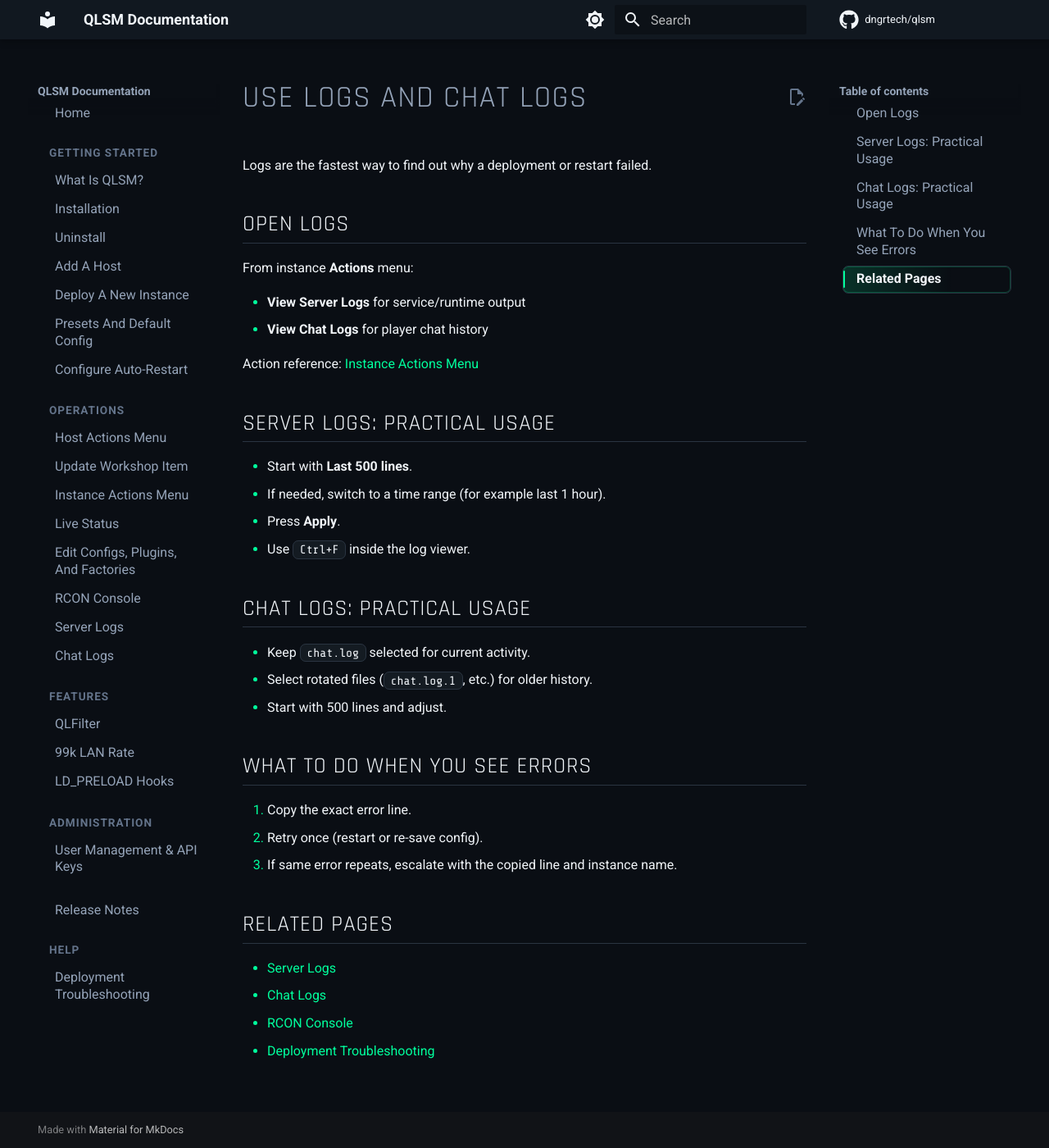
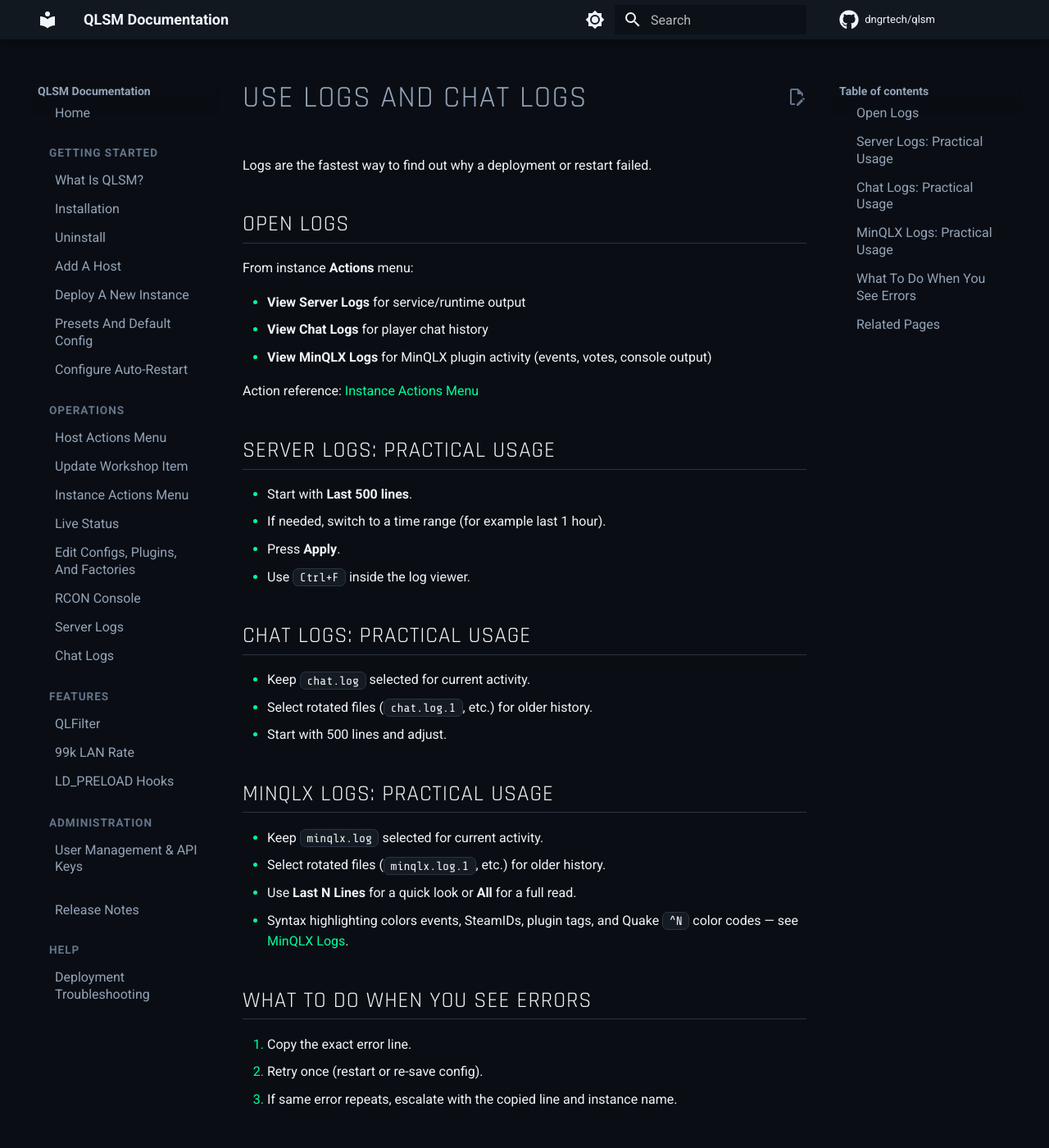
Before and after one commit to dngrtech/qlsm, an MkDocs documentation site: the page built from docs/user/operations/logs-and-chat.md, in a window 1280 px wide and 1400 px high. Shown: the whole window at 82% size. Built offline with MkDocs 1.6.1 and Material for MkDocs 9.7.7, drawn with Linux system fonts in a browser that asks for light colours; comment, search, counter and statistics services are not loaded.

Commit message:
docs(user): document MinQLX log viewer and syntax highlighting
Add operations/minqlx-logs.md, register it in the docs nav (index.json,
index.md), reference it from logs-and-chat.md and instance-actions-menu.md,
and add a README feature bullet.

```diff
--- a/docs/user/index.json
+++ b/docs/user/index.json
@@ -71,6 +71,11 @@
         "id": "chat-logs",
         "title": "Chat Logs",
         "path": "/docs/operations/chat-logs.md"
+      },
+      {
+        "id": "minqlx-logs",
+        "title": "MinQLX Logs",
+        "path": "/docs/operations/minqlx-logs.md"
       }
     ]
   },
--- a/docs/user/operations/logs-and-chat.md
+++ b/docs/user/operations/logs-and-chat.md
@@ -8,6 +8,7 @@ From instance **Actions** menu:
 
 - **View Server Logs** for service/runtime output
 - **View Chat Logs** for player chat history
+- **View MinQLX Logs** for MinQLX plugin activity (events, votes, console output)
 
 Action reference: [Instance Actions Menu](instance-actions-menu.md)
 
@@ -24,6 +25,13 @@ Action reference: [Instance Actions Menu](instance-actions-menu.md)
 - Select rotated files (`chat.log.1`, etc.) for older history.
 - Start with 500 lines and adjust.
 
+## MinQLX Logs: Practical Usage
+
+- Keep `minqlx.log` selected for current activity.
+- Select rotated files (`minqlx.log.1`, etc.) for older history.
+- Use **Last N Lines** for a quick look or **All** for a full read.
+- Syntax highlighting colors events, SteamIDs, plugin tags, and Quake `^N` color codes — see [MinQLX Logs](minqlx-logs.md).
+
 ## What To Do When You See Errors
 
 1. Copy the exact error line.
@@ -34,5 +42,6 @@ Action reference: [Instance Actions Menu](instance-actions-menu.md)
 
 - [Server Logs](server-logs.md)
 - [Chat Logs](chat-logs.md)
+- [MinQLX Logs](minqlx-logs.md)
 - [RCON Console](rcon-console.md)
 - [Deployment Troubleshooting](../help/deployment-troubleshooting.md)
```
Also changed, not shown: README.md (+1 -0 lines), docs/user/index.md (+1 -1 lines), docs/user/operations/instance-actions-menu.md (+4 -1 lines), docs/user/operations/minqlx-logs.md (added, +49 -0 lines).
